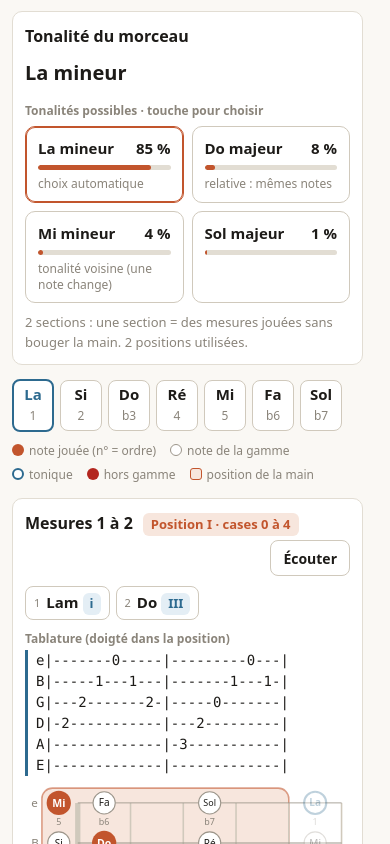
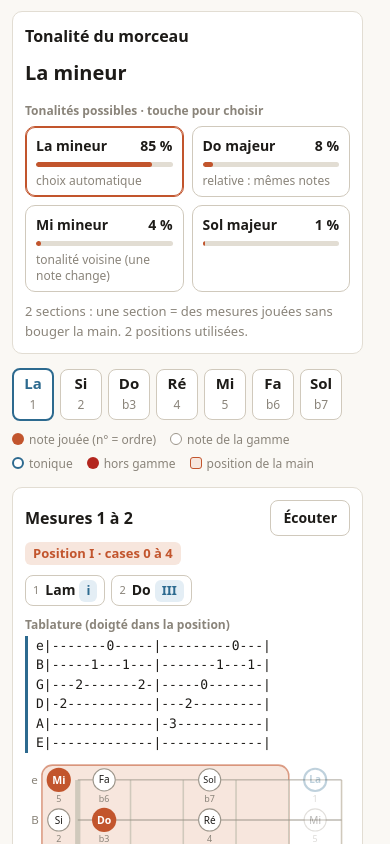
Before and after one commit to lophius-srl/guitar-tools, a plain HTML site: page analyse.html in a window 390 px wide. Shown: the part 840-1684 px from the top of the page. Drawn offline with Linux system fonts and the light colour scheme.

Commit message:
Analyse mobile : tablature des sections adaptée à la largeur, en-têtes de section réorganisés
Co-Authored-By: Claude Opus 5.5 <noreply@anthropic.com>
Claude-Session: https://claude.ai/code/session_01KhDf3X18csayw5oHX1KSXG

```diff
--- a/analyse.html
+++ b/analyse.html
@@ -63,6 +63,16 @@ textarea{width:100%;min-height:160px;font:13px/1.35 ui-monospace,Menlo,monospace
 .sectab{font-size:14px!important;line-height:1.5;white-space:pre;overflow-x:auto;margin:0 0 10px}
 .secboard{display:flex;justify-content:center}
 .sec-card h2 .pos{font-size:13px}
+@media(max-width:600px){
+  .sec-card h2{display:grid;grid-template-columns:minmax(0,1fr) auto;align-items:center;gap:6px 10px}
+  .sec-card h2 .rg{grid-column:1}
+  .sec-card h2 .playm{grid-column:2;grid-row:1;margin:0}
+  .sec-card h2 .pos{grid-column:1/span 2;justify-self:start}
+  .sectab{font-size:13px!important}
+  .cand{padding:8px 10px}
+  .cand .nm,.cand .pc{font-size:14px}
+  .bar{font-size:14px;padding:3px 7px}
+}
 .deg{display:inline-block;font-size:13px;font-weight:700;color:var(--root);background:var(--rootL);border-radius:6px;padding:1px 7px;margin-left:4px}
 .deg.borrow{color:var(--out);background:color-mix(in srgb,var(--out) 12%,transparent)}
 .secnew{display:block;width:100%;font-size:13px;font-weight:600;color:var(--root);margin:0 0 4px}
@@ -266,7 +276,7 @@ function relation(a,b){
   if(kMin(a)&&kMin(b)&&((rb-ra+12)%12===7||(ra-rb+12)%12===7))return 'tonalité voisine (une note change)';
   return '';
 }
-let FORCED=null;
+let FORCED=null,PERLINE=4;
 // ---------- Positions pensées pour tout le morceau ----------
 // Coût d'une position pour une mesure. Si la tablature n'est pas réadaptée,
 // toute note hors de la position compte comme un déplacement de la main.
@@ -430,7 +440,10 @@ function run(){
     });
     MEAS[si]=notesAll.map(n=>({o:n.o,midi:OPEN[n.s]+n.f}));
     // tablature de la section, 4 mesures par ligne
-    const chunks=[];for(let c=0;c<segs.length;c+=4)chunks.push(segs.slice(c,c+4));
+    // autant de mesures par ligne que la largeur le permet (4 au maximum) : pas de défilement sur téléphone
+    const segLen=Math.max(...segs.map(sg=>Math.max(...sg.map(r=>r.length))))+1,avail=Math.floor((out.clientWidth-40)/(window.innerWidth<=600?8.45:8.45));
+    const perLine=Math.max(1,Math.min(4,Math.floor((avail-3)/segLen)));PERLINE=perLine;
+    const chunks=[];for(let c=0;c<segs.length;c+=perLine)chunks.push(segs.slice(c,c+perLine));
     const tabTxt=chunks.map(ch=>SN.map((sn,s)=>sn+'|'+ch.map(sg=>sg[s]).join('|')+'|').join('\n')).join('\n\n');
     const range=sec.a===sec.b?`Mesure ${sec.a+1}`:`Mesures ${sec.a+1} à ${sec.b+1}`;
     const prevSec=secs[si-1],newKey=si>0&&prevSec.k!==key;
@@ -440,7 +453,7 @@ function run(){
     if(offPos.length)notes.push(`Hors position : ${offPos.map(n=>`${nm[n.pc]} (corde ${SN[n.s]}, case ${n.f})`).join(', ')}`);
     out.insertAdjacentHTML('beforeend',`<div class="card sec-card">
       ${newKey?`<span class="secnew">Changement de tonalité : ${kName(key,ksec.mode)}</span>`:''}
-      <h2>${range} <span class="pos" style="margin:0">Position ${ROM[p]||p} · cases ${p===1?'0':p} à ${p+3}</span>${notesAll.length?`<button class="playm" data-i="${si}">Écouter</button>`:''}</h2>
+      <h2><span class="rg">${range}</span> <span class="pos" style="margin:0">Position ${ROM[p]||p} · cases ${p===1?'0':p} à ${p+3}</span>${notesAll.length?`<button class="playm" data-i="${si}">Écouter</button>`:''}</h2>
       <div class="chips">${chips.map((c,j)=>`<span class="bar"><small>${sec.a+j+1}</small>${c}</span>`).join('')}</div>
       <div class="lbl0">${$('fix').checked?'Tablature (doigté dans la position)':'Tablature (originale)'}</div><pre class="mt fx sectab">${tabTxt.replace(/</g,'&lt;')}</pre>
       ${svg?`<div class="mright secboard">${svg}</div>`:''}
@@ -463,6 +476,8 @@ A_IDS.forEach(id=>$(id).onchange=()=>{saveA();run();});
 try{const f=localStorage.getItem('gt.analyse.fix');if(f!==null)$('fix').checked=f==='1';}catch(e){}
 $('fix').onchange=()=>{try{localStorage.setItem('gt.analyse.fix',$('fix').checked?'1':'0');}catch(e){}run();};
 $('go').onclick=run;
+// Rotation du téléphone / redimensionnement : on recalcule la mise en page des tablatures
+let RW=null;new ResizeObserver(()=>{const w=$('out').clientWidth;if(RW!==null&&Math.abs(w-RW)>40){clearTimeout(window.__rz);window.__rz=setTimeout(run,200);}RW=w;}).observe($('out'));
 $('summary').addEventListener('click',e=>{const b=e.target.closest('.cand,.cand-reset');if(!b)return;FORCED=b.dataset.k==='auto'?null:+b.dataset.k;run();});
 $('title').addEventListener('input',()=>{try{localStorage.setItem('gt.title',$('title').value);}catch(e){}});
 let TT=null;$('tab').addEventListener('input',()=>{FORCED=null;try{localStorage.setItem('gt.tab',$('tab').value);}catch(e){}clearTimeout(TT);TT=setTimeout(run,400);});
```
